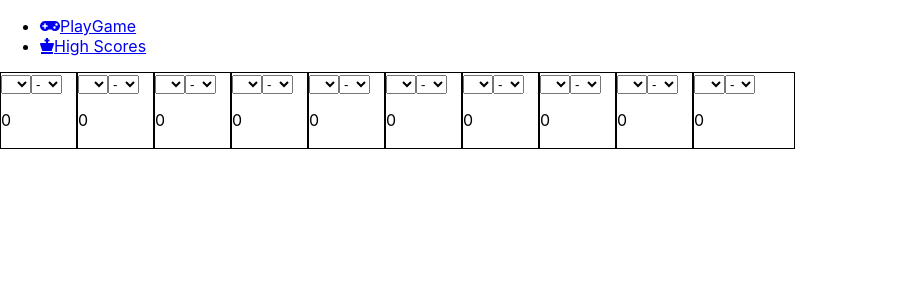
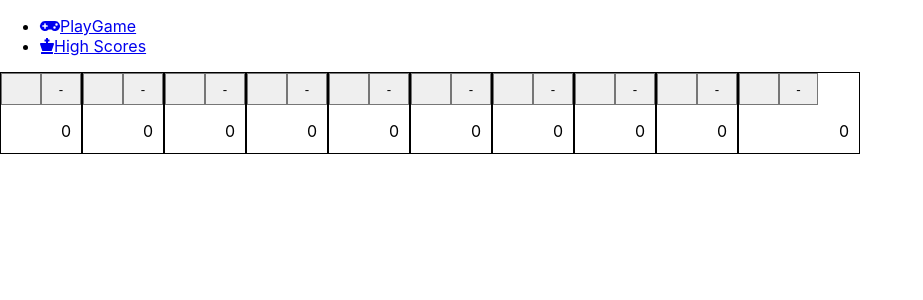
Before and after one commit to Levischwartzberg/Bowling_Scores, a React (Create React App) app in the folder client/: page / in a window 1280 px wide. Shown: the top 300 px of the page, without its empty margins (0-923 px from the left). Built offline with nearby package versions, Linux system fonts and the light colour scheme.

Commit message:
styled inputs to remove arrow icons and center text (chrome only :/)

```diff
--- a/client/src/components/FinalFrame/index.js
+++ b/client/src/components/FinalFrame/index.js
@@ -30,7 +30,7 @@ function Frame(props) {
 	}, [score1, score2, score3]);
 
 	return (
-		<div className="frame">
+		<div className="finalFrame">
             <select onChange={handleInput1Change} placeholder={score1} value={score1} type="select" name="roll-1" >
                 <option>  </option>
                 <option> - </option>
--- a/client/src/components/FinalFrame/style.css
+++ b/client/src/components/FinalFrame/style.css
@@ -1,12 +1,11 @@
-.frame {
+.finalFrame {
     border: black 1px solid;
-    width: 100px;
-    height: 75px;
+    width: 120px;
+    height: 80px;
     display: inline-block;
 }
 
-input {
-    border: none;
-    width: 40px;
+.finalFrame select {
+    width: 33%;
     display: inline;
 }
--- a/client/src/components/Frame/style.css
+++ b/client/src/components/Frame/style.css
@@ -1,12 +1,19 @@
 .bowlingFrame {
     border: black 1px solid;
-    width: 75px;
-    height: 75px;
+    width: 80px;
+    height: 80px;
     display: inline-block;
 }
 
-input {
-    border: none;
-    width: 40px;
+select {
+    width: 50%;
+    height: 40%;
     display: inline;
+    text-align-last: center;
+    -webkit-appearance: none;
 }
+
+p {
+    text-align: right;
+    padding-right: 10px;
+}
```
